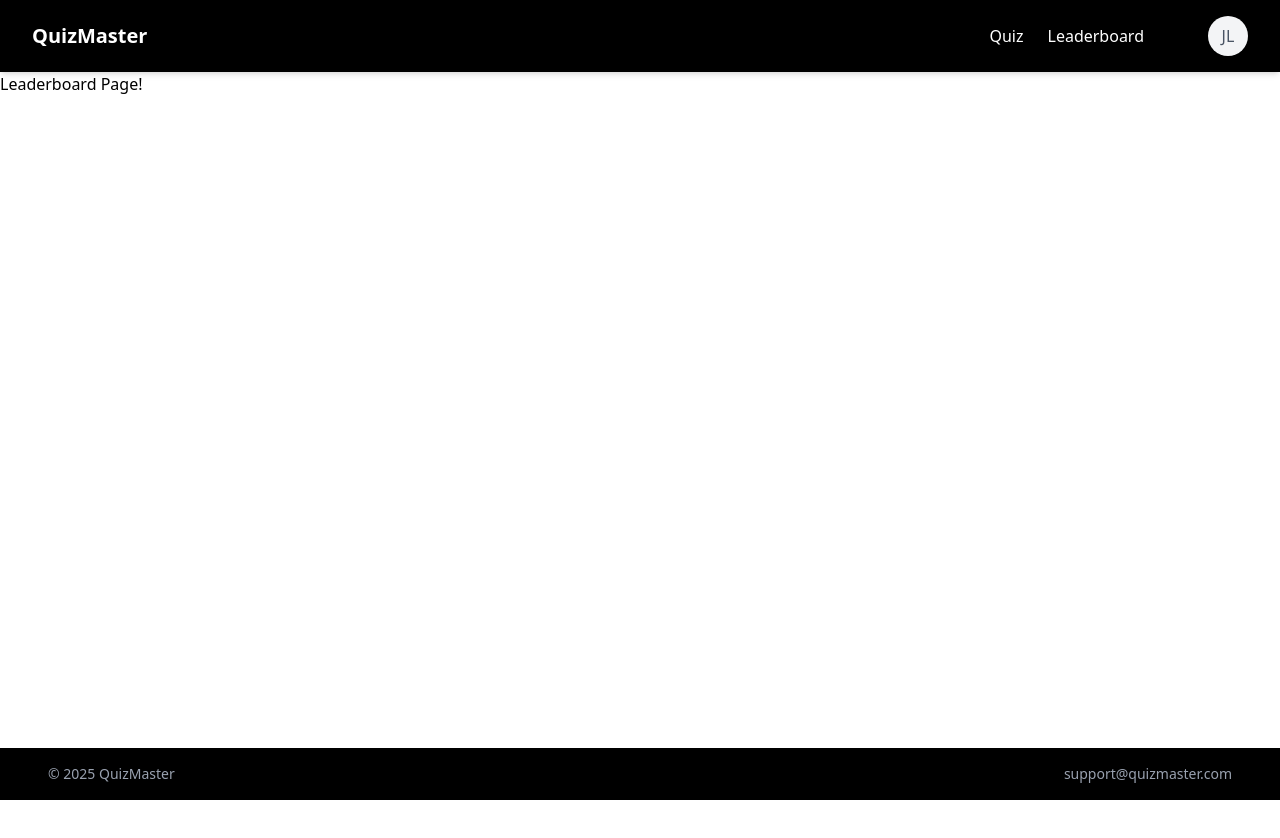
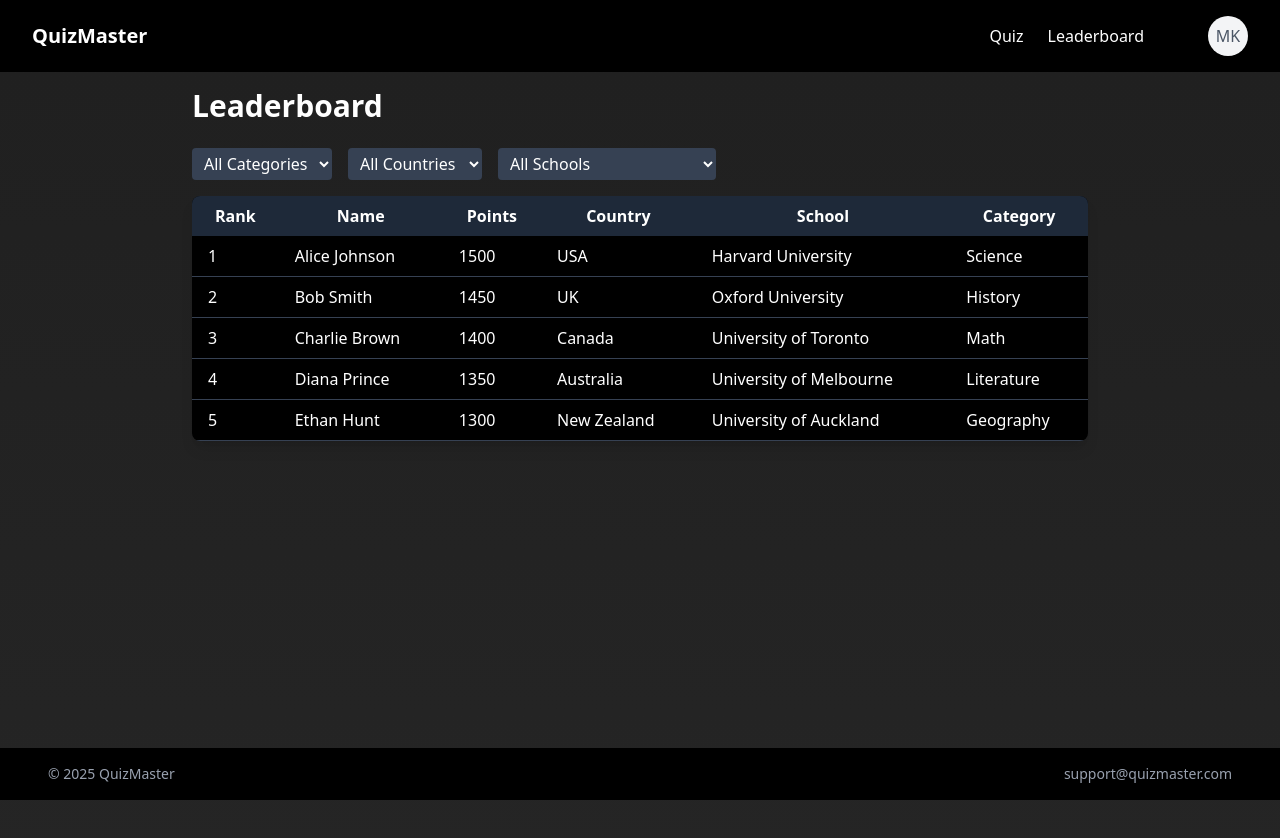
Before and after one commit to moraish/quiz-app, a React (Vite) app in the folder frontend/: page /leaderboard in a window 1280 px wide. Shown: the top 838 px of the page. Before the commit the page ends 800 px from the top, so only its background shows below. Built offline with nearby package versions, Linux system fonts and the light colour scheme.

Commit message:
leaderboard page complete

```diff
--- a/frontend/src/components/AppBar.tsx
+++ b/frontend/src/components/AppBar.tsx
@@ -34,7 +34,7 @@ export default function AppBar() {
                             </div>
 
                             <div className="relative inline-flex items-center justify-center w-10 h-10 overflow-hidden bg-gray-100 rounded-full dark:bg-gray-600">
-                                <span className="font-medium text-gray-600 dark:text-gray-300">JL</span>
+                                <span className="font-medium text-gray-600 dark:text-gray-300">MK</span>
                             </div>
                         </div>
                     </div>
--- a/frontend/src/pages/Leaderboard.tsx
+++ b/frontend/src/pages/Leaderboard.tsx
@@ -1,7 +1,124 @@
-export default function Leaderboard() {
+import { useState } from "react"
+
+interface User {
+    rank: number
+    name: string
+    points: number
+    country: string
+    school: string
+    category: string
+}
+
+const users: User[] = [
+    { rank: 1, name: "Alice Johnson", points: 1500, country: "USA", school: "Harvard University", category: "Science" },
+    { rank: 2, name: "Bob Smith", points: 1450, country: "UK", school: "Oxford University", category: "History" },
+    {
+        rank: 3,
+        name: "Charlie Brown",
+        points: 1400,
+        country: "Canada",
+        school: "University of Toronto",
+        category: "Math",
+    },
+    {
+        rank: 4,
+        name: "Diana Prince",
+        points: 1350,
+        country: "Australia",
+        school: "University of Melbourne",
+        category: "Literature",
+    },
+    {
+        rank: 5,
+        name: "Ethan Hunt",
+        points: 1300,
+        country: "New Zealand",
+        school: "University of Auckland",
+        category: "Geography",
+    },
+]
+
+export default function LeaderboardPage() {
+    const [filter, setFilter] = useState({ category: "", country: "", school: "" })
+
+    const filteredUsers = users.filter(
+        (user) =>
+            (filter.category === "" || user.category === filter.category) &&
+            (filter.country === "" || user.country === filter.country) &&
+            (filter.school === "" || user.school === filter.school),
+    )
+
     return (
-        <div>
-            Leaderboard Page!
+        <div className="min-h-screen flex flex-col bg-gradient-to-b from-[#202020] to-[#252525]">
+            <main className="flex-grow flex justify-center p-4">
+                <div className="w-full max-w-4xl">
+                    <h1 className="text-3xl font-bold text-white mb-6">Leaderboard</h1>
+                    <div className="mb-4 flex space-x-4">
+                        <select
+                            value={filter.category}
+                            onChange={(e) => setFilter({ ...filter, category: e.target.value })}
+                            className="bg-gray-700 text-white rounded px-2 py-1"
+                        >
+                            <option value="">All Categories</option>
+                            <option value="Science">Science</option>
+                            <option value="History">History</option>
+                            <option value="Math">Math</option>
+                            <option value="Literature">Literature</option>
+                            <option value="Geography">Geography</option>
+                        </select>
+                        <select
+                            value={filter.country}
+                            onChange={(e) => setFilter({ ...filter, country: e.target.value })}
+                            className="bg-gray-700 text-white rounded px-2 py-1"
+                        >
+                            <option value="">All Countries</option>
+                            <option value="USA">USA</option>
+                            <option value="UK">UK</option>
+                            <option value="Canada">Canada</option>
+                            <option value="Australia">Australia</option>
+                            <option value="New Zealand">New Zealand</option>
+                        </select>
+                        <select
+                            value={filter.school}
+                            onChange={(e) => setFilter({ ...filter, school: e.target.value })}
+                            className="bg-gray-700 text-white rounded px-2 py-1"
+                        >
+                            <option value="">All Schools</option>
+                            <option value="Harvard University">Harvard University</option>
+                            <option value="Oxford University">Oxford University</option>
+                            <option value="University of Toronto">University of Toronto</option>
+                            <option value="University of Melbourne">University of Melbourne</option>
+                            <option value="University of Auckland">University of Auckland</option>
+                        </select>
+                    </div>
+                    <div className="bg-black rounded-lg shadow-lg overflow-hidden">
+                        <table className="w-full">
+                            <thead>
+                                <tr className="bg-gray-800 text-white">
+                                    <th className="px-4 py-2">Rank</th>
+                                    <th className="px-4 py-2">Name</th>
+                                    <th className="px-4 py-2">Points</th>
+                                    <th className="px-4 py-2">Country</th>
+                                    <th className="px-4 py-2">School</th>
+                                    <th className="px-4 py-2">Category</th>
+                                </tr>
+                            </thead>
+                            <tbody>
+                                {filteredUsers.map((user) => (
+                                    <tr key={user.rank} className="border-b border-gray-700 text-white">
+                                        <td className="px-4 py-2">{user.rank}</td>
+                                        <td className="px-4 py-2">{user.name}</td>
+                                        <td className="px-4 py-2">{user.points}</td>
+                                        <td className="px-4 py-2">{user.country}</td>
+                                        <td className="px-4 py-2">{user.school}</td>
+                                        <td className="px-4 py-2">{user.category}</td>
+                                    </tr>
+                                ))}
+                            </tbody>
+                        </table>
+                    </div>
+                </div>
+            </main>
         </div>
     )
 }
```
